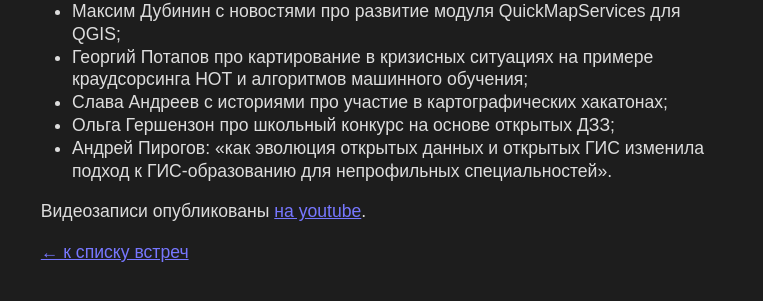
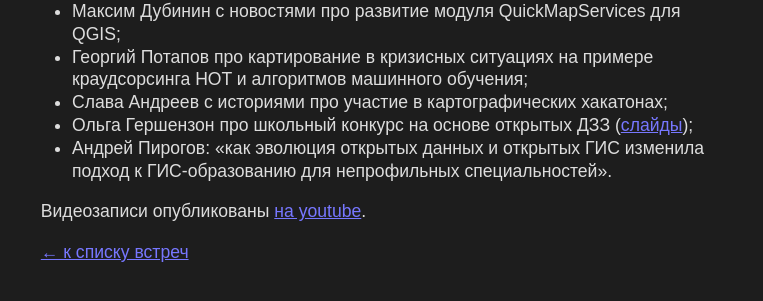
Before and after one commit to Zverik/schemotechnika, a Jekyll site: the page built from _posts/2018-03-23-schemo15.md, in a window 1280 px wide. Shown: the part 496-797 px from the top of the page, without its empty margins (258-1021 px from the left). Built offline with Jekyll 4.4.1, drawn with Linux system fonts in a browser that asks for light colours.

Commit message:
Add Cx15 slides

```diff
--- a/_posts/2018-03-23-schemo15.md
+++ b/_posts/2018-03-23-schemo15.md
@@ -14,7 +14,7 @@ youtube: PLkvzAel8ISD1BvDWBW8P_Uptvfk4A-Gg4
 * Максим Дубинин с новостями про развитие модуля QuickMapServices для QGIS;
 * Георгий Потапов про картирование в кризисных ситуациях на примере краудсорсинга HOT и алгоритмов машинного обучения;
 * Слава Андреев с историями про участие в картографических хакатонах;
-* Ольга Гершензон про школьный конкурс на основе открытых ДЗЗ;
+* Ольга Гершензон про школьный конкурс на основе открытых ДЗЗ ([слайды](/slides/schemo15-lorett.pdf));
 * Андрей Пирогов: «как эволюция открытых данных и открытых ГИС изменила подход к ГИС-образованию для непрофильных специальностей».
 
 Видеозаписи опубликованы [на youtube](https://www.youtube.com/playlist?list=PLkvzAel8ISD1BvDWBW8P_Uptvfk4A-Gg4).
```
Also changed, not shown: 1 other file.
